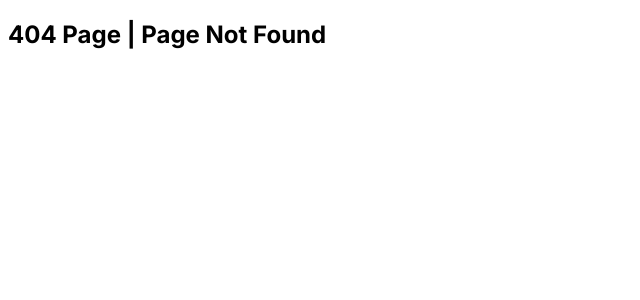
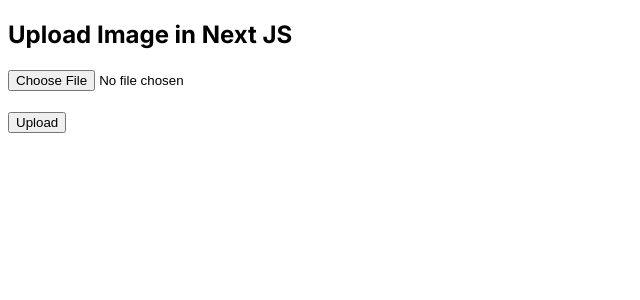
Before and after one commit to farzeen-ali/Next-JS-14-Tutorial-2024---The-Techzeen, a Next.js app: page /upload-image in a window 1280 px wide. Before the commit this address had no page. Shown: the top 300 px of the page, without its empty margins (0-640 px from the left). Built offline with nearby package versions, Linux system fonts and the light colour scheme.

Commit message:
Upload Image in Next JS

```diff
--- a/src/app/layout.js
+++ b/src/app/layout.js
@@ -6,7 +6,7 @@
 const inter = Inter({ subsets: ["latin"] });
 
 export const metadata = {
-  title: "My Next App",
+  title: "Next JS 14 Tutorial",
   description: "Generated by create next app",
 };
 
--- /dev/null
+++ b/src/app/upload-image/page.js
@@ -0,0 +1,45 @@
+'use client';
+
+import { useState } from "react";
+
+const UploadImage = () => {
+    const [file, setFile] = useState();
+    const handleSubmit = async (e) => {
+        e.preventDefault();
+        // console.log(file)
+        if(!file) {
+            alert('Please Select a File');
+            return;
+        }
+        const data = new FormData();
+        data.append('file', file);
+        try {
+            let result = await fetch('/api/upload-image', {
+                method: "POST",
+                body: data
+            })
+            result = await result.json();
+            if(result.success) {
+                alert("Successfully Uploaded!!")
+            }
+            else {
+                alert("Failed!!")
+            }
+        }
+        catch(error) {
+            console.log(error)
+            alert("Failed!!")
+        }
+    }
+  return (
+    <>
+     <h2>Upload Image in Next JS</h2>
+     <form onSubmit={handleSubmit}>
+        <input type='file' name='file' onChange={(e) => setFile(e.target.files?.[0])} /><br /><br />
+        <button type='submit'>Upload</button>
+     </form>
+    </>
+  );
+}
+
+export default UploadImage;
```
Also changed, not shown: src/app/api/upload-image/route.js (added, +23 -0 lines), public/uploads/icons8-menu-96.png (added).
